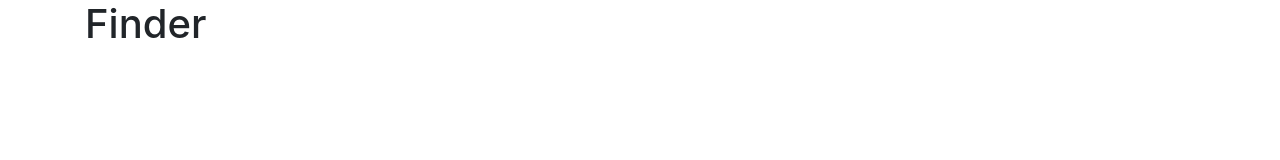
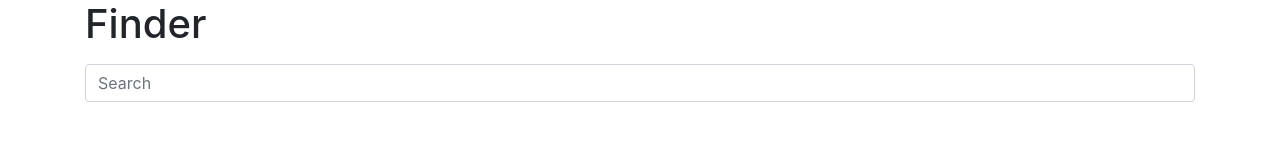
Before and after one commit to group-1-organization/super-cinema, a React (Create React App) app: page /finder in a window 1280 px wide. Shown: the top 160 px of the page. Built offline with nearby package versions, Linux system fonts and the light colour scheme.

Commit message:
Created input field for movie search feature

```diff
--- a/src/Components/FinderComponents/Finder.jsx
+++ b/src/Components/FinderComponents/Finder.jsx
@@ -1,9 +1,21 @@
+import { useState, useEffect } from 'react'
+import Form from 'react-bootstrap/Form'
 import React from 'react'
 
 const Finder = () => {
+
+    const [loaded, setLoaded] = useState(false);
+    const [error, setError] = useState(null);
+    const [movieName, setMovieName] = useState('');
+    const [movies, setMovies] = useState([]);
+
+
+
     return (
         <div>
             <h1>Finder</h1>
+            <Form.Control type="text" placeholder="Search" value={movieName} onChange={(e) => setMovieName(e.target.value)} className="mt-3" />
+
         </div>
     )
 }
```
